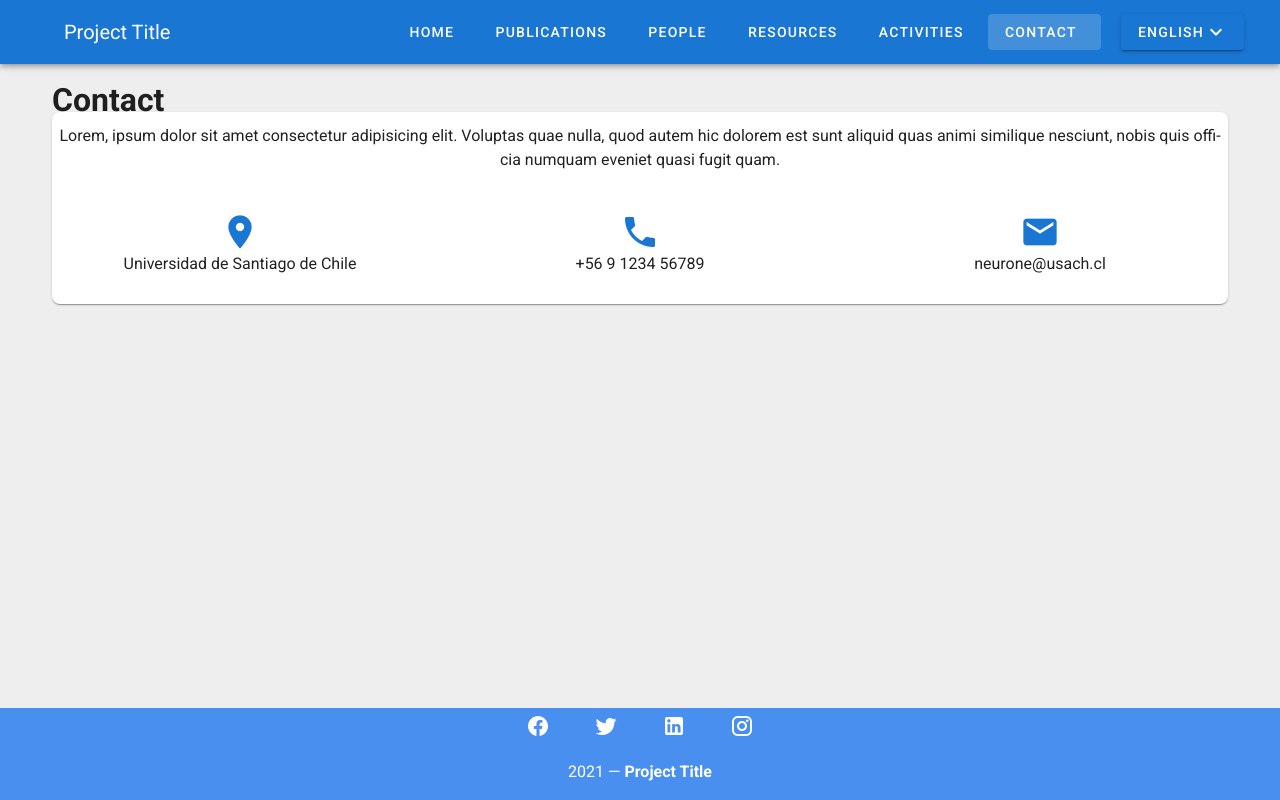
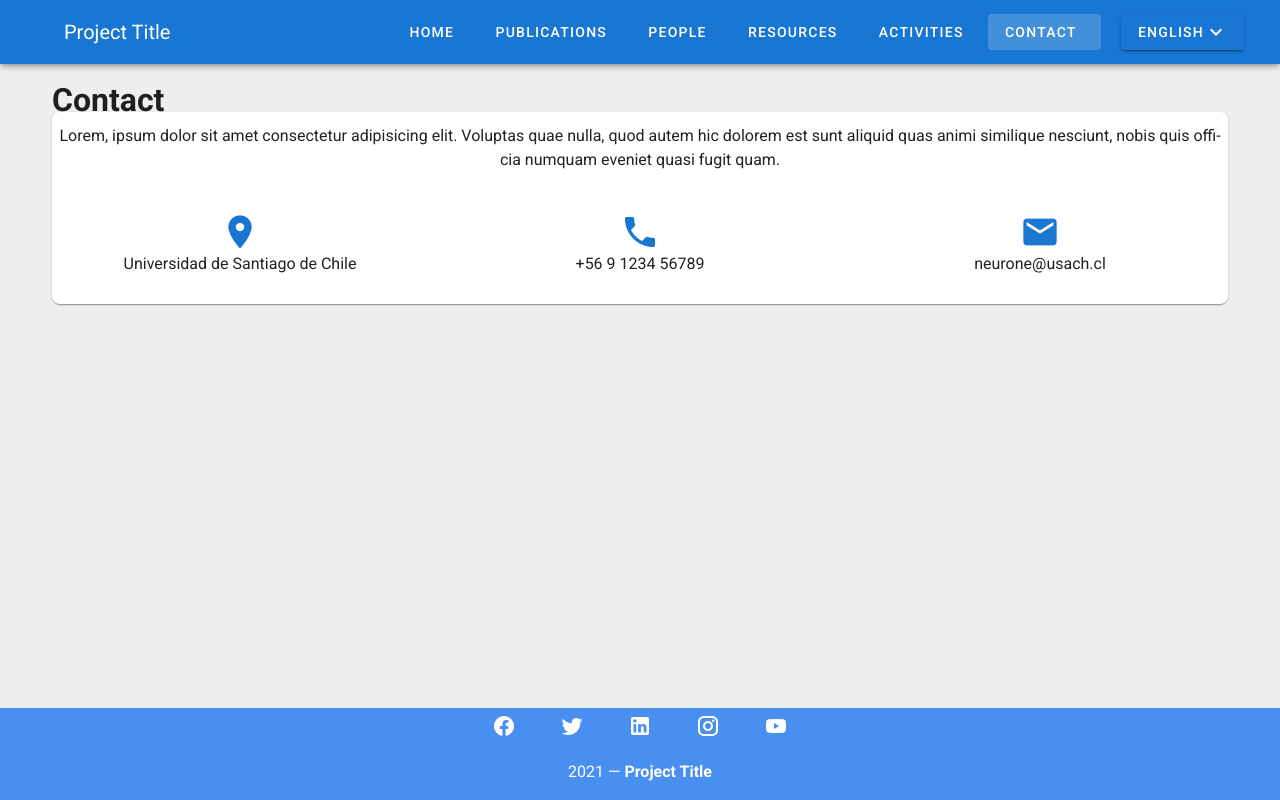
Before and after one commit to bsantanar/interaction-project, a Vue app: page /contact in a window 1280 px wide. Built offline with nearby package versions, Linux system fonts and the light colour scheme.

Commit message:
gitignore

```diff
--- a/src/assets/info.json
+++ b/src/assets/info.json
@@ -6,6 +6,7 @@
     "twitter": "",
     "linkedin": "",
     "instagram": "",
+    "youtube": "",
     "purpose": "purpose.png",
     "mission": "mission.png",
     "objective": "objective.jpg",
--- a/src/components/Footer.vue
+++ b/src/components/Footer.vue
@@ -39,6 +39,7 @@ export default {
           {type: 'mdi-twitter', link: info.twitter},
           {type: 'mdi-linkedin', link: info.linkedin},
           {type: 'mdi-instagram', link: info.instagram},
+          {type: 'mdi-youtube', link: info.youtube}
       ],
     }),
 }
```
Also changed, not shown: 1 other file (tests, documents, lock files or other folders).
